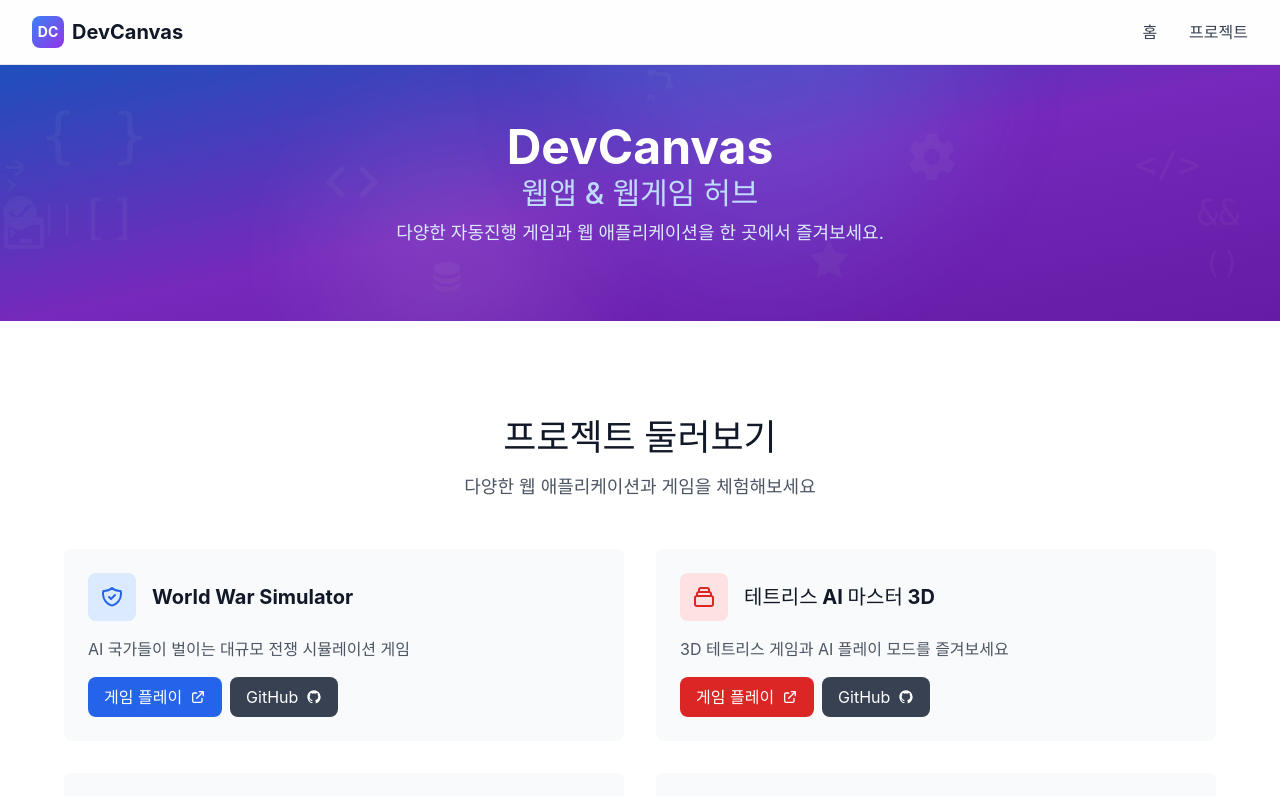
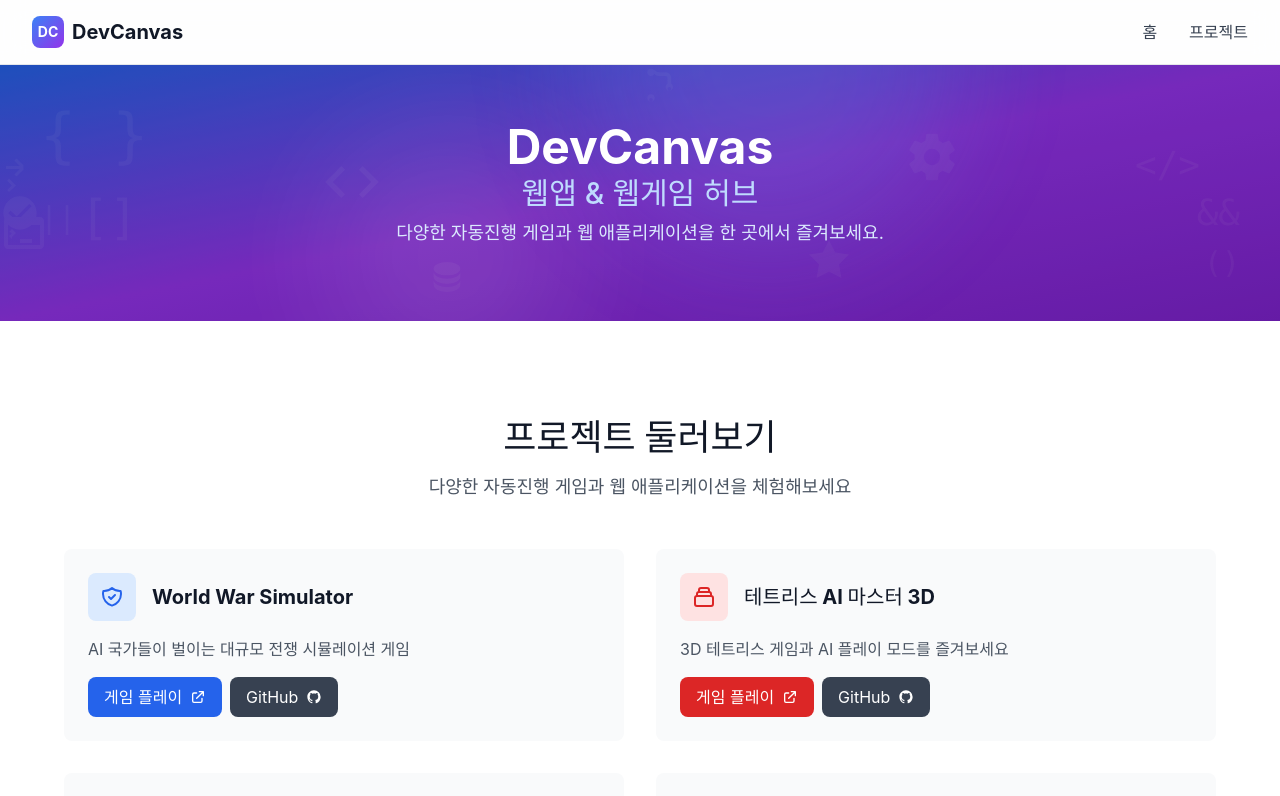
Before and after one commit to sigco3111/DevCanvas, a React (Vite) app: page / in a window 1280 px wide. Shown: the top 796 px of the page. Built offline with nearby package versions, Linux system fonts and the light colour scheme.

Commit message:
프로젝트 설명 텍스트 통일: 자동진행 게임과 웹 애플리케이션

```diff
--- a/src/App.tsx
+++ b/src/App.tsx
@@ -23,7 +23,7 @@ function App() {
                 프로젝트 둘러보기
               </h2>
               <p className="text-lg text-gray-600 dark:text-gray-300 max-w-2xl mx-auto">
-                다양한 웹 애플리케이션과 게임을 체험해보세요
+                다양한 자동진행 게임과 웹 애플리케이션을 체험해보세요
               </p>
             </div>
 
```
